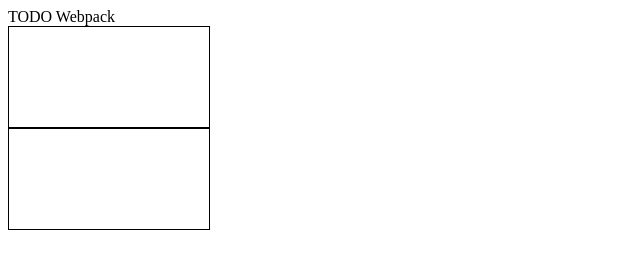
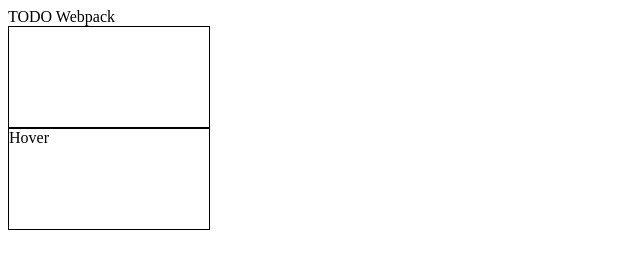
Before and after one commit to moueza/cursor-js-webpack, a plain HTML site: page index.html in a window 1280 px wide. Shown: the top 280 px of the page, 0-640 px from the left. Drawn offline with Linux system fonts and the light colour scheme.

```diff
--- a/index.html
+++ b/index.html
@@ -1,9 +1,6 @@
 <!DOCTYPE html>
 <html>
     <head>
-
-
-
         <style>
             div {
                 width: 200px;
@@ -12,12 +9,19 @@
             }
         </style>
     </head>
+
+
+
+
+
     <body>
         TODO Webpack
         <div id="svgImag"></div>
 
 
-        <div onmousemove="showCoords(event)" onmouseout="clearCoor()"></div>
+        <div onmousemove="showCoords(event)" onmouseout="clearCoor()">
+            Hover
+        </div>
         <br>   <br>   <br>
         Xcursor=
         <div id="xCursor"></div>
```
